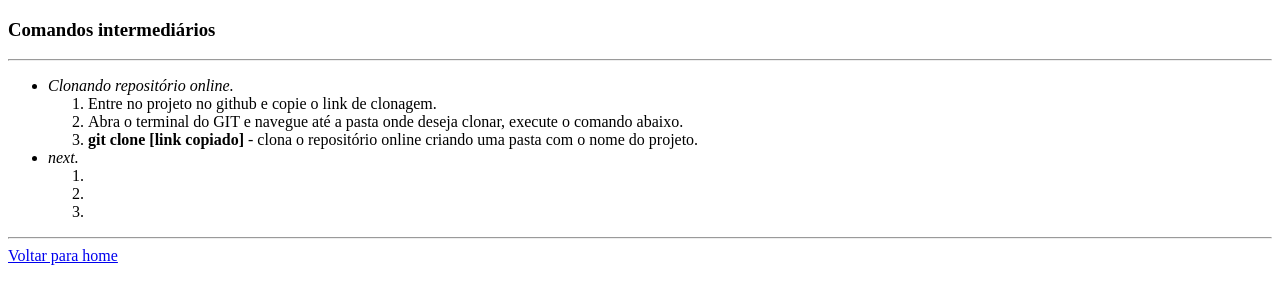
After one commit to RicardoBackEndPhp/estudoGit, a PHP site: page /medium.php in a window 1280 px wide. The commit adds this page. Shown: the top 304 px of the page. Run offline with PHP 8.4, Linux system fonts and the light colour scheme.

```diff
--- a/basic.php
+++ b/basic.php
@@ -1,7 +1,7 @@
 <!DOCTYPE html>
 <html>
 <head>
-	<title>inicio github</title>
+	<title>Comandos básicos</title>
 	<meta charset="utf-8">
 </head>
 <body>
--- a/index.php
+++ b/index.php
@@ -18,6 +18,7 @@
             <li><a href="inicio_zero.php">Inicio - projeto do zero</a></li>
             <li><a href="inicio_exist.php">Inicio  - projeto existente</a></li>
             <li><a href="basic.php">Comandos básicos</a></li>
+            <li><a href="medium.php">Comandos intermediários</a></li>
         </ol>
     </body>
 </html>
--- /dev/null
+++ b/medium.php
@@ -0,0 +1,32 @@
+<!DOCTYPE html>
+<html>
+<head>
+	<title>Comandos intermediários</title>
+	<meta charset="utf-8">
+</head>
+<body>
+	<h3>Comandos intermediários</h3>
+	<hr/>
+	<ul>
+		<li>
+			<em>Clonando repositório online.</em>
+            <ol>
+                <li>Entre no projeto no github e copie o link de clonagem.</li>
+				<li>Abra o terminal do GIT e navegue até a pasta onde deseja clonar, execute o comando abaixo.</li>
+				<li><b>git clone [link copiado]</b> - clona o repositório online criando uma pasta com o nome do projeto.</li>
+            </ol>
+        </li>
+
+		<li>
+			<em>next.</em>
+            <ol>
+                <li></li>
+                <li></li>
+                <li></li>
+            </ol>
+		</li>
+	</ul>
+	<hr/>
+	<a href="index.php">Voltar para home</a>
+</body>
+</html>
```
